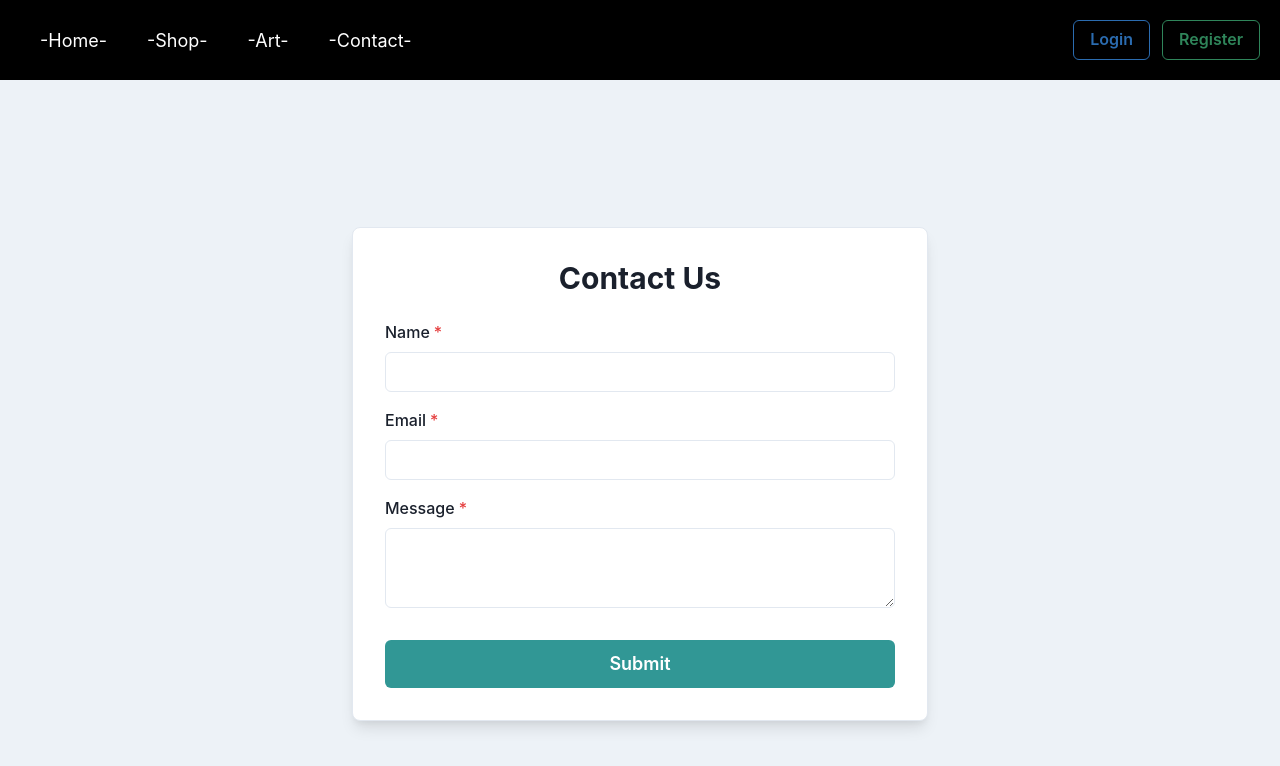
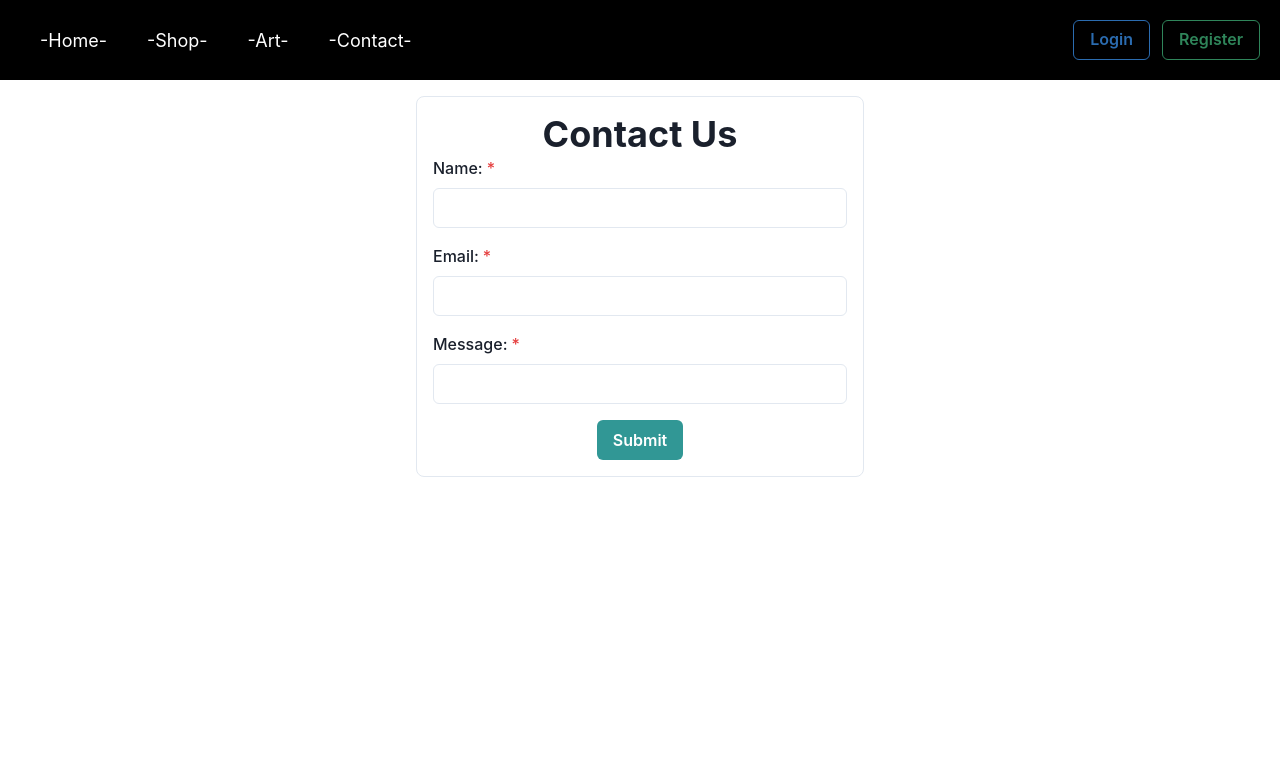
Before and after one commit to gabrielab22/Arthub-master-webApp, a React (Create React App) app in the folder arthub/: page /contact in a window 1280 px wide. Shown: the top 766 px of the page. Built offline with nearby package versions, Linux system fonts and the light colour scheme.

Commit message:
edit product implemented

```diff
--- a/arthub/src/App.tsx
+++ b/arthub/src/App.tsx
@@ -7,6 +7,7 @@ import NavBar from "./components/NavBar/NavBar";
 import ProductGrid from "./components/Products/ProductGrid";
 import AddProduct from "./components/Products/AddProduct";
 import ContactForm from "./components/Contact";
+import EditProduct from "./components/Products/EditProduct";
 
 function App() {
   return (
@@ -25,6 +26,7 @@ function App() {
           <Route path="contact" element={<ContactForm />} />
           <Route path="product">
             <Route path="add" element={<AddProduct />} />
+            <Route path="edit/:productId" element={<EditProduct />} />
           </Route>
         </Routes>
       </div>
--- a/arthub/src/components/Contact.tsx
+++ b/arthub/src/components/Contact.tsx
@@ -1,64 +1,76 @@
-// src/App.js or src/App.tsx
 import React from "react";
+import axios from "axios";
+import { useForm } from "react-hook-form";
 import {
-  ChakraProvider,
   Box,
   Button,
   FormControl,
   FormLabel,
+  Heading,
   Input,
-  Textarea,
-  Heading,
-  Stack,
-  Flex,
-  CSSReset,
-  extendTheme,
+  useToast,
 } from "@chakra-ui/react";
 
+interface FormData {
+  name: string;
+  email: string;
+  message: string;
+}
+
 const ContactForm = () => {
+  const toast = useToast();
+  const { register, handleSubmit, reset } = useForm<FormData>();
+
+  const onSubmit = async (data: FormData) => {
+    try {
+      await axios.post("/api/contact", data);
+
+      toast({
+        title: "Message sent successfully!",
+        status: "success",
+        duration: 3000,
+        isClosable: true,
+      });
+
+      reset();
+    } catch (error) {
+      toast({
+        title: "Error",
+        description: "Failed to send message. Please try again later.",
+        status: "error",
+        duration: 3000,
+        isClosable: true,
+      });
+
+      console.error("Error sending message:", error);
+    }
+  };
+
   return (
-    <Flex align="center" justify="center" minH="100vh" bg="gray.100" p={4}>
-      <Box
-        maxW="xl"
-        mx="auto"
-        mt={5}
-        p={8}
-        borderWidth={1}
-        borderRadius="lg"
-        boxShadow="lg"
-        bg="white"
-        width="full"
-      >
-        <Heading as="h2" size="lg" mb={6} textAlign="center">
+    <>
+      <Box maxW="md" mx="auto" mt={8} p={4} borderWidth="1px" borderRadius="lg">
+        <Heading as="h1" size="xl" textAlign="center">
           Contact Us
         </Heading>
-        <form>
-          <Stack spacing={4}>
+        <form onSubmit={handleSubmit(onSubmit)}>
           <FormControl id="name" isRequired>
-              <FormLabel>Name</FormLabel>
-              <Input type="text" />
+            <FormLabel>Name:</FormLabel>
+            <Input type="text" {...register("name")} />
           </FormControl>
-            <FormControl id="email" isRequired>
-              <FormLabel>Email</FormLabel>
-              <Input type="email" />
+          <FormControl id="email" isRequired mt={4}>
+            <FormLabel>Email:</FormLabel>
+            <Input type="email" {...register("email")} />
           </FormControl>
-            <FormControl id="message" isRequired>
-              <FormLabel>Message</FormLabel>
-              <Textarea />
+          <FormControl id="message" isRequired mt={4}>
+            <FormLabel>Message:</FormLabel>
+            <Input type="text" {...register("message")} />
           </FormControl>
-            <Button
-              type="submit"
-              colorScheme="teal"
-              size="lg"
-              mt={4}
-              width="full"
-            >
+          <Button colorScheme="teal" type="submit" mt={4}>
             Submit
           </Button>
-          </Stack>
         </form>
       </Box>
-    </Flex>
+    </>
   );
 };
 
--- /dev/null
+++ b/arthub/src/components/Products/EditProduct.tsx
@@ -0,0 +1,127 @@
+import React, { useState, useEffect } from "react";
+import {
+  Box,
+  Heading,
+  FormControl,
+  FormLabel,
+  Input,
+  Button,
+  useToast,
+} from "@chakra-ui/react";
+import axios from "axios";
+import { useNavigate, useParams } from "react-router-dom";
+
+const EditProduct = () => {
+  const { productId } = useParams();
+  const navigate = useNavigate();
+
+  console.log("id");
+  const [product, setProduct] = useState({
+    name: "",
+    price: 0,
+    quantity: 0,
+    pictureUrl: "",
+  });
+
+  const toast = useToast();
+
+  useEffect(() => {
+    const fetchProduct = async () => {
+      try {
+        const response = await axios.get(`/product/${productId}`);
+        setProduct(response.data);
+      } catch (error) {
+        console.error("Error fetching product:", error);
+        toast({
+          title: "Error",
+          description: "An error occurred while fetching the product.",
+          status: "error",
+          duration: 5000,
+          isClosable: true,
+        });
+      }
+    };
+
+    fetchProduct();
+  }, [productId, toast]);
+
+  const handleChange = (e: any) => {
+    const { name, value } = e.target;
+    setProduct((prevProduct) => ({
+      ...prevProduct,
+      [name]: name === "quantity" ? parseInt(value, 10) : value,
+    }));
+  };
+
+  const handleSubmit = async () => {
+    try {
+      await axios.put(`/product/${productId}`, product);
+      toast({
+        title: "Product Updated",
+        description: `${product.name} has been updated successfully.`,
+        status: "success",
+        duration: 5000,
+        isClosable: true,
+      });
+      navigate("/shop");
+    } catch (error) {
+      console.error("Error updating product:", error);
+      toast({
+        title: "Error",
+        description: "An error occurred while updating the product.",
+        status: "error",
+        duration: 5000,
+        isClosable: true,
+      });
+    }
+  };
+
+  return (
+    <Box borderWidth="1px" borderRadius="lg" overflow="hidden" p="4">
+      <Heading size="lg" mb="4">
+        Edit Product
+      </Heading>
+      <FormControl id="name" mb="4">
+        <FormLabel>Name</FormLabel>
+        <Input
+          type="text"
+          name="name"
+          value={product.name}
+          onChange={handleChange}
+        />
+      </FormControl>
+      <FormControl id="price" mb="4">
+        <FormLabel>Price</FormLabel>
+        <Input
+          type="number"
+          name="price"
+          value={product.price}
+          onChange={handleChange}
+        />
+      </FormControl>
+      <FormControl id="quantity" mb="4">
+        <FormLabel>Quantity</FormLabel>
+        <Input
+          type="number"
+          name="quantity"
+          value={product.quantity}
+          onChange={handleChange}
+        />
+      </FormControl>
+      <FormControl id="pictureUrl" mb="4">
+        <FormLabel>Picture URL</FormLabel>
+        <Input
+          type="text"
+          name="pictureUrl"
+          value={product.pictureUrl}
+          onChange={handleChange}
+        />
+      </FormControl>
+      <Button colorScheme="blue" onClick={handleSubmit}>
+        Update Product
+      </Button>
+    </Box>
+  );
+};
+
+export default EditProduct;
--- a/arthub/src/components/Products/ProductCard.tsx
+++ b/arthub/src/components/Products/ProductCard.tsx
@@ -53,6 +53,9 @@ const ProductCard: React.FC<Props> = ({ product }) => {
       });
     }
   };
+  const handleEdit = (productId: any) => {
+    navigate(`/product/edit/${productId}`);
+  };
 
   return (
     <Box borderWidth="1px" borderRadius="lg" overflow="hidden" p="4">
@@ -83,7 +86,7 @@ const ProductCard: React.FC<Props> = ({ product }) => {
             </Button>
             <Button
               colorScheme="yellow"
-              onClick={() => navigate("/product/add")}
+              onClick={() => handleEdit(product.id)}
               mr="2"
               size={{ base: "xs", md: "sm" }}
             >
```
Lines whose indentation alone changed are shown as unchanged.
